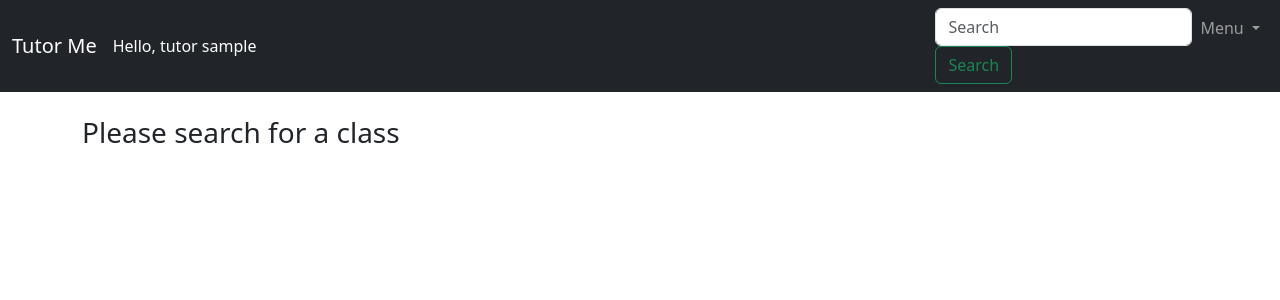
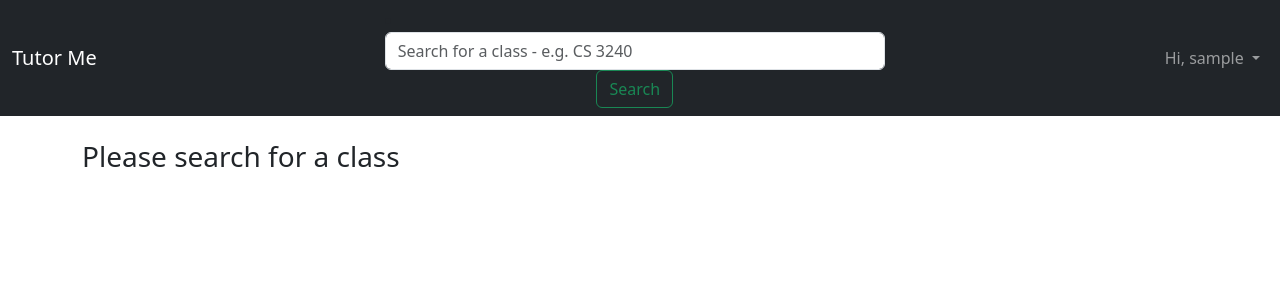
Before and after one commit to danish233/TutorMe-App, a Django app: page /accounts/google/tutor/ in a window 1280 px wide. Shown: the top 300 px of the page. Run offline with Django 4.2, Linux system fonts and the light colour scheme; the visitor is signed in with stand-in values (Sample User, id 1); some libraries are stand-ins or nearby versions.

Commit message:
fixed merge mistakes
fixed incorrect merge

```diff
--- a/requirements.txt
+++ b/requirements.txt
@@ -10,3 +10,4 @@ gunicorn
 django-heroku
 django-allauth
 django-bootstrap-v5
+django-widget-tweaks
--- a/templates/tutor.html
+++ b/templates/tutor.html
@@ -1,6 +1,11 @@
 {% load bootstrap5 %}
 {% bootstrap_messages %}
 <!DOCTYPE html>
+
+<style>
+  input.form-control { width: 500px!important; }
+</style>
+
 <html>
   <head>
     <title>Tutor Dashboard</title>
@@ -14,21 +19,21 @@
           <span class="navbar-toggler-icon"></span>
         </button>
         <div class="collapse navbar-collapse justify-content-between" id="navbarNav">
-          <span class="navbar-text text-white">Hello, tutor {{ request.user.username }}</span>
+          <span class="navbar-text text-white"></span>
+              <li class="nav-item">
+                <form class="form-inline my-2 my-lg-0" align="center" action="{% url 'tutor_dashboard' %}" method="get">
+                  <input class="form-control mr-sm-3" type="search" name="q" placeholder="Search for a class - e.g. CS 3240" aria-label="Search">
+                  <button class="btn btn-outline-success my-2 my-sm-0" type="submit">Search</button>
+                </form>
+              </li>
           <ul class="navbar-nav">
-            <li class="nav-item">
-              <form class="form-inline my-2 my-lg-0" action="{% url 'tutor_dashboard' %}" method="get">
-                <input class="form-control mr-sm-2" type="search" name="q" placeholder="Search" aria-label="Search">
-                <button class="btn btn-outline-success my-2 my-sm-0" type="submit">Search</button>
-              </form>
-            </li>
             <!-- Add dropdown menu with Home and Logout buttons -->
             <li class="nav-item dropdown">
               <a class="nav-link dropdown-toggle" href="#" id="navbarDropdown" role="button" data-bs-toggle="dropdown" aria-expanded="false">
-                Menu
+                Hi, {{ request.user.username }}
               </a>
               <ul class="dropdown-menu" aria-labelledby="navbarDropdown">
-                <li><a class="dropdown-item" href="{% url 'tutor_home' %}">Home</a></li>
+                <li><a class="dropdown-item" href="{% url 'tutor_home' %}">See My Requests</a></li>
                 <li><a class="dropdown-item" href="{% url 'logout' %}">Logout</a></li>
               </ul>
             </li>
```
Also changed, not shown: 4 other files.
